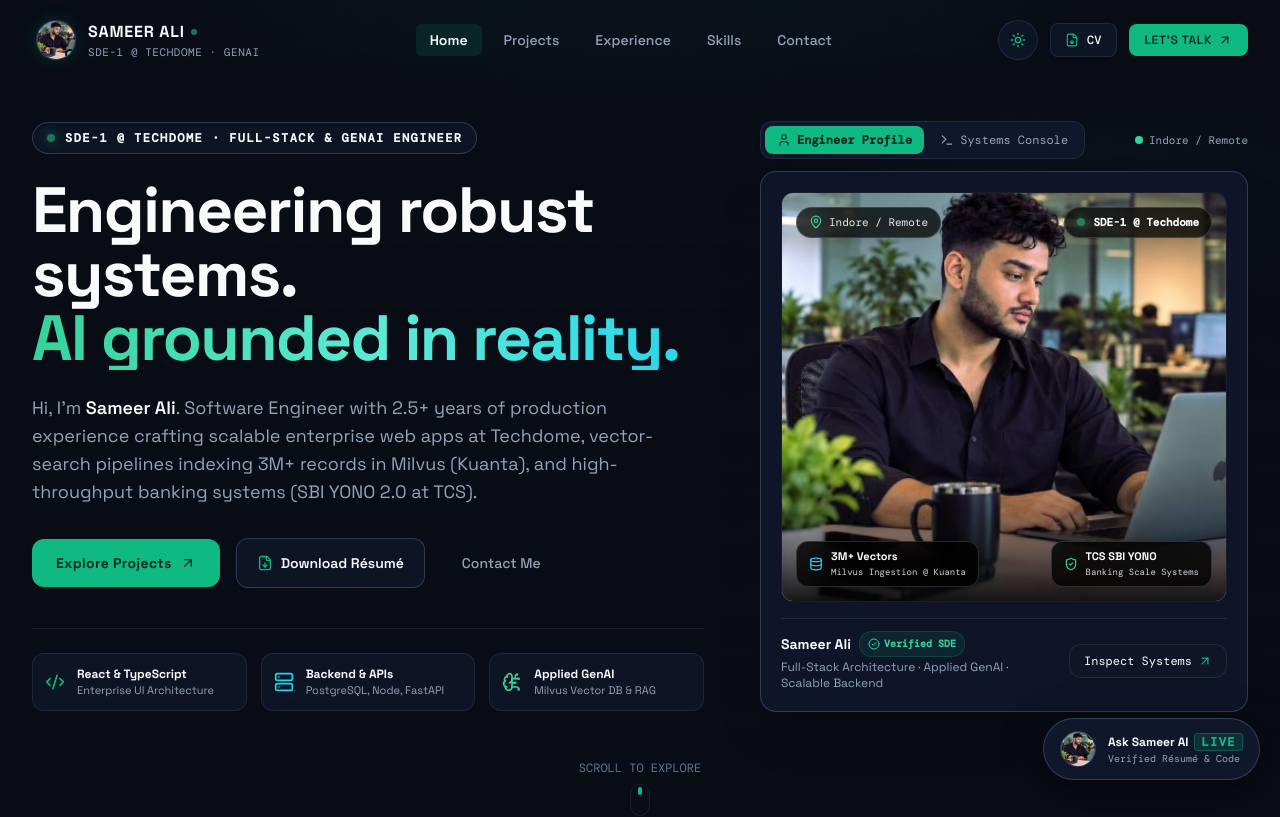
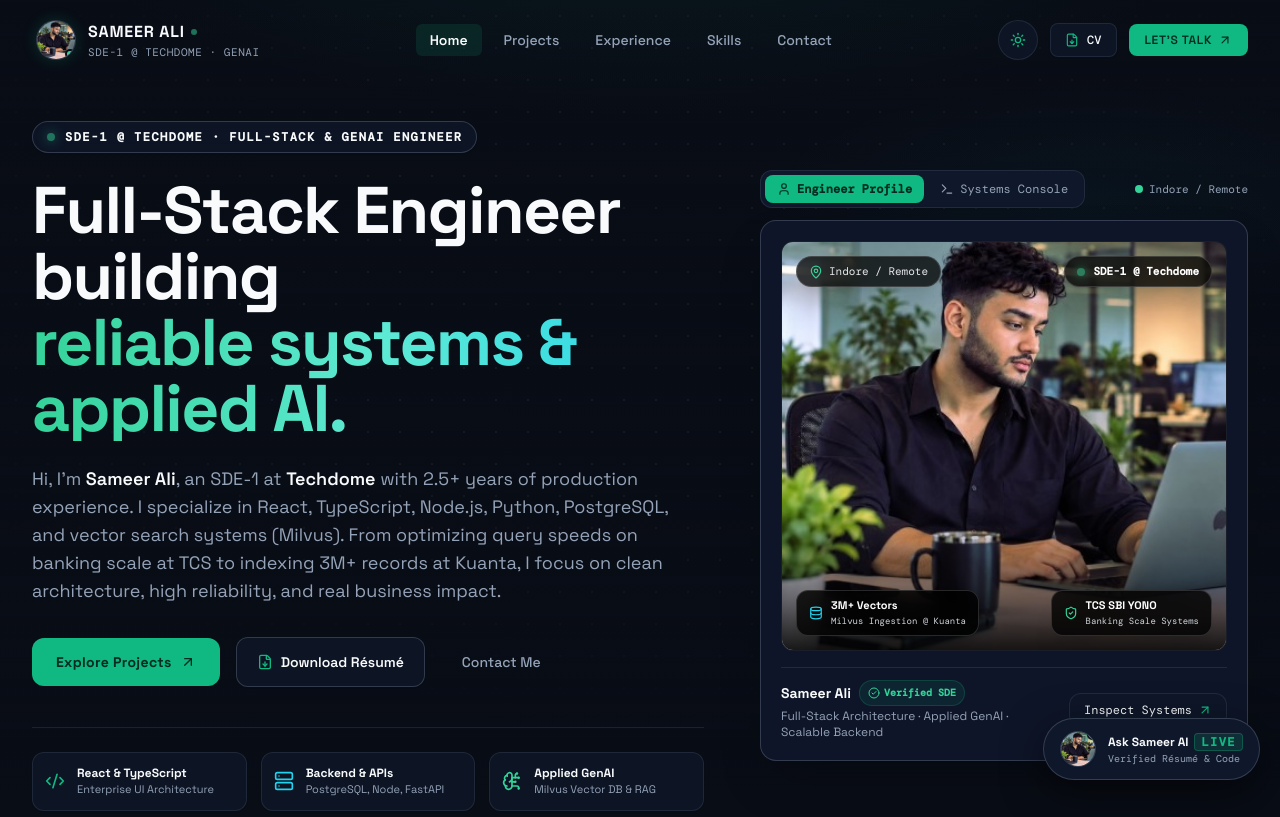
Before and after one commit to sameer0288/portfolio-sameer, a Next.js app: page / in a window 1280 px wide. Shown: the top 817 px of the page. Built offline with nearby package versions, Linux system fonts and the light colour scheme.

Commit message:
feat(bio): craft concise, impactful engineer introduction and accurately represent Techdome EMR platform

```diff
--- a/src/components/Hero.tsx
+++ b/src/components/Hero.tsx
@@ -39,16 +39,16 @@ export function Hero() {
             </div>
 
             {/* Main Editorial Headline */}
-            <h1 className="text-4xl sm:text-5xl md:text-6xl lg:text-[64px] font-extrabold tracking-tight leading-[1.08] text-[var(--text)] mb-6">
-              <span>Engineering robust systems. </span>
+            <h1 className="text-4xl sm:text-5xl md:text-6xl lg:text-[66px] font-extrabold tracking-tight leading-[1.08] text-[var(--text)] mb-6">
+              <span>Full-Stack Engineer building </span>
               <span className="block text-transparent bg-clip-text bg-gradient-to-r from-emerald-400 via-teal-300 to-cyan-400">
-                AI grounded in reality.
+                reliable systems & applied AI.
               </span>
             </h1>
 
             {/* Subheading / Human Bio */}
             <p className="text-base sm:text-lg text-[var(--text-muted)] leading-relaxed max-w-2xl mb-8">
-              Hi, I&apos;m <strong className="text-[var(--text)] font-semibold">Sameer Ali</strong>. Software Engineer with 2.5+ years of production experience crafting scalable enterprise web apps at Techdome, vector-search pipelines indexing 3M+ records in Milvus (Kuanta), and high-throughput banking systems (SBI YONO 2.0 at TCS).
+              Hi, I&apos;m <strong className="text-[var(--text)] font-semibold">Sameer Ali</strong>, an SDE-1 at <strong className="text-[var(--text)] font-semibold">Techdome</strong> with 2.5+ years of production experience. I specialize in React, TypeScript, Node.js, Python, PostgreSQL, and vector search systems (Milvus). From optimizing query speeds on banking scale at TCS to indexing 3M+ records at Kuanta, I focus on clean architecture, high reliability, and real business impact.
             </p>
 
             {/* Action Buttons */}
--- a/src/data/portfolio-data.ts
+++ b/src/data/portfolio-data.ts
@@ -58,8 +58,8 @@ export const PORTFOLIO_DATA = {
   personal: {
     name: "Sameer Ali",
     title: "Software Development Engineer & GenAI Developer",
-    headline: "I build software that works. AI that delivers.",
-    bio: "Software Development Engineer and GenAI builder with 2.5+ years of experience crafting reliable interfaces, high-throughput backend systems, and intelligent applications. Proven track record across EMR software systems at Techdome, AI vector platforms with 3M+ records (Kuanta), mission-critical banking platforms (SBI YONO 2.0 at TCS), and commercial SaaS.",
+    headline: "Full-Stack Engineer building reliable systems & applied AI.",
+    bio: "Software Development Engineer and GenAI builder with 2.5+ years of production experience crafting scalable enterprise web apps, high-throughput backend APIs, and vector search systems. Proven track record across EMR platform modules at Techdome, 3M+ Milvus vector embeddings at Kuanta, high-traffic banking systems (SBI YONO 2.0 at TCS), and commercial SaaS products.",
     location: "Indore / Remote, India",
     email: "sameersheikh0288@gmail.com",
     phone: "+91 8306690288",
```
